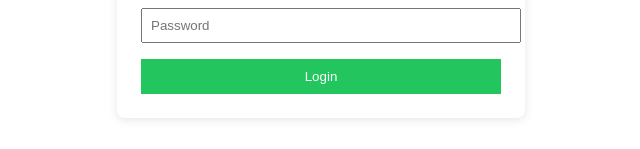
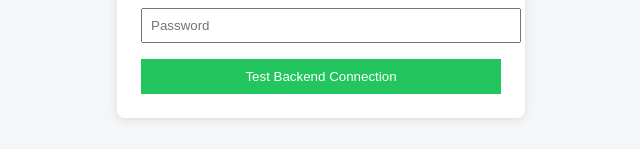
Before and after one commit to rajharsh0226-beep/reachinbox-assignment, a Next.js app in the folder frontend/: page / in a window 1280 px wide. Shown: the part 460-609 px from the top of the page, without its empty margins (319-959 px from the left). Built offline with nearby package versions, Linux system fonts and the light colour scheme.

Commit message:
login page backend connection test

```diff
--- a/frontend/app/page.tsx
+++ b/frontend/app/page.tsx
@@ -1,4 +1,18 @@
+"use client";
+
 export default function LoginPage() {
+  const testBackend = async () => {
+    try {
+      const res = await fetch(
+        process.env.NEXT_PUBLIC_BACKEND_URL as string
+      );
+      const text = await res.text();
+      alert(text);
+    } catch (err) {
+      alert("Backend not reachable");
+    }
+  };
+
   return (
     <div
       style={{
@@ -6,6 +20,7 @@ export default function LoginPage() {
         display: "flex",
         justifyContent: "center",
         alignItems: "center",
+        background: "#f4f6f8",
       }}
     >
       <div
@@ -19,6 +34,7 @@ export default function LoginPage() {
       >
         <h2 style={{ textAlign: "center", marginBottom: 20 }}>Login</h2>
 
+        {/* Google Login (UI only for now) */}
         <button
           style={{
             width: "100%",
@@ -38,13 +54,16 @@ export default function LoginPage() {
           placeholder="Email ID"
           style={{ width: "100%", padding: 8, marginBottom: 10 }}
         />
+
         <input
           placeholder="Password"
           type="password"
           style={{ width: "100%", padding: 8, marginBottom: 16 }}
         />
 
+        {/* TEMP: Backend connection test */}
         <button
+          onClick={testBackend}
           style={{
             width: "100%",
             padding: 10,
@@ -54,7 +73,7 @@ export default function LoginPage() {
             cursor: "pointer",
           }}
         >
-          Login
+          Test Backend Connection
         </button>
       </div>
     </div>
```
